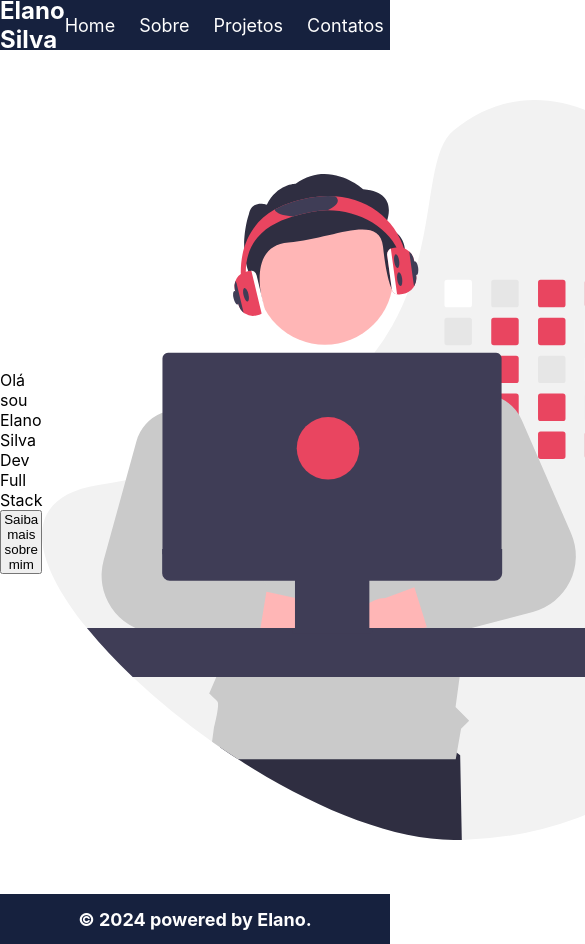
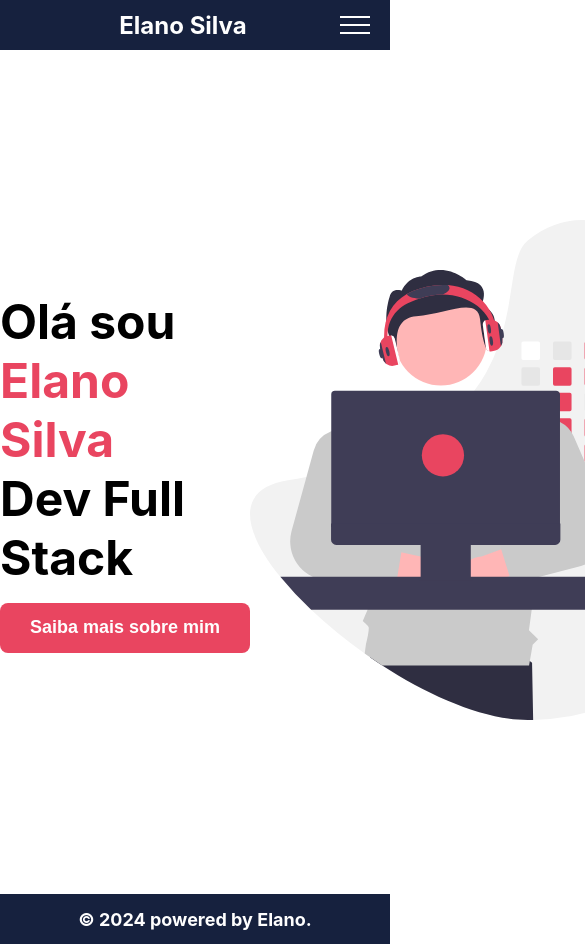
Before and after one commit to ElanoSilva88/Exercicio-React, a React (Vite) app: page / in a window 390 px wide. Shown: the top 944 px of the page, 585 px wide, since content can reach past the window. Built offline with nearby package versions, Linux system fonts and the light colour scheme.

Commit message:
Menu Sandwich

```diff
--- a/src/App.css
+++ b/src/App.css
@@ -5,3 +5,37 @@
     align-items: center;
     justify-content: space-around;
 }
+
+.container img {
+    height: 500px;
+
+}
+
+.container p {
+    font-weight: bold;
+    font-size: 3rem;
+    margin-bottom: 1rem;
+
+}
+.container p span {
+    color: var(--red);
+}
+
+.btn {
+    width: 250px;
+    height: 50px;
+    font-size: 1.125rem;
+    font-weight: bold;
+    border: 0;
+    border-radius: 8px;
+    cursor: pointer;
+}
+
+.btn-red {
+    background-color: var(--red);
+    color: var(--white);
+}
+
+.btn-red:hover{
+    background-color: var(--primary);
+}
--- a/src/components/Header/Header.module.css
+++ b/src/components/Header/Header.module.css
@@ -24,3 +24,49 @@
 .header a:hover{
     color: var(--red);
 }
+
+/*     Menu Sandwich   */
+
+@media (max-width: 768px) {
+    .menuButton {
+        width: 30px;
+        height: 30px;
+        position: absolute;
+        right: 20px;
+        cursor: pointer;
+        display: flex;
+        flex-direction: column;
+        align-items: center;
+        justify-content: space-evenly;
+    }
+     .linha {
+        display: block;
+        width: 100%;
+        height: 2px;
+        background-color: white;
+    }
+
+    .menuSandwich {
+        display: none;
+    }
+
+    .show {
+        display: flex;
+        width: 50%;
+        height: auto;
+        position: absolute;
+        top: 50px;
+        right: 0;
+        background-color: var(--primary);
+        flex-direction: column;
+        padding: 20px;
+        gap: 1rem;
+    }
+
+}
+
+@media (max-width: 480px) {
+    .show {
+        width: 100%;
+    }
+}
--- a/src/components/Header/index.jsx
+++ b/src/components/Header/index.jsx
@@ -1,15 +1,34 @@
+import { useState } from 'react'
 import styles from './Header.module.css'
 
 function Header(){
+const [ showMenu, setShowMenu ] = useState(false)
+const toggleMenu = () => {
+    setShowMenu(!showMenu)
+}
+
+
+
     return(
         <header className={styles.header}>
-            <span>Elano Silva</span>
-            <nav>
+            <a href=""><span>Elano Silva</span>
+            </a>
+            <nav
+            className={`${styles.menuSandwich} ${ showMenu ? styles.show : ''}`}
+            onClick={toggleMenu}
+            >
                 <a href="">Home</a>
                 <a href="">Sobre</a>
                 <a href="">Projetos</a>
                 <a href="">Contatos</a>
             </nav>
+            <div className={styles.menuButton}
+                onClick={toggleMenu}
+                >
+                <span className={styles.linha}></span>
+                <span className={styles.linha}></span>
+                <span className={styles.linha}></span>
+            </div>
         </header>
 
     )
```
